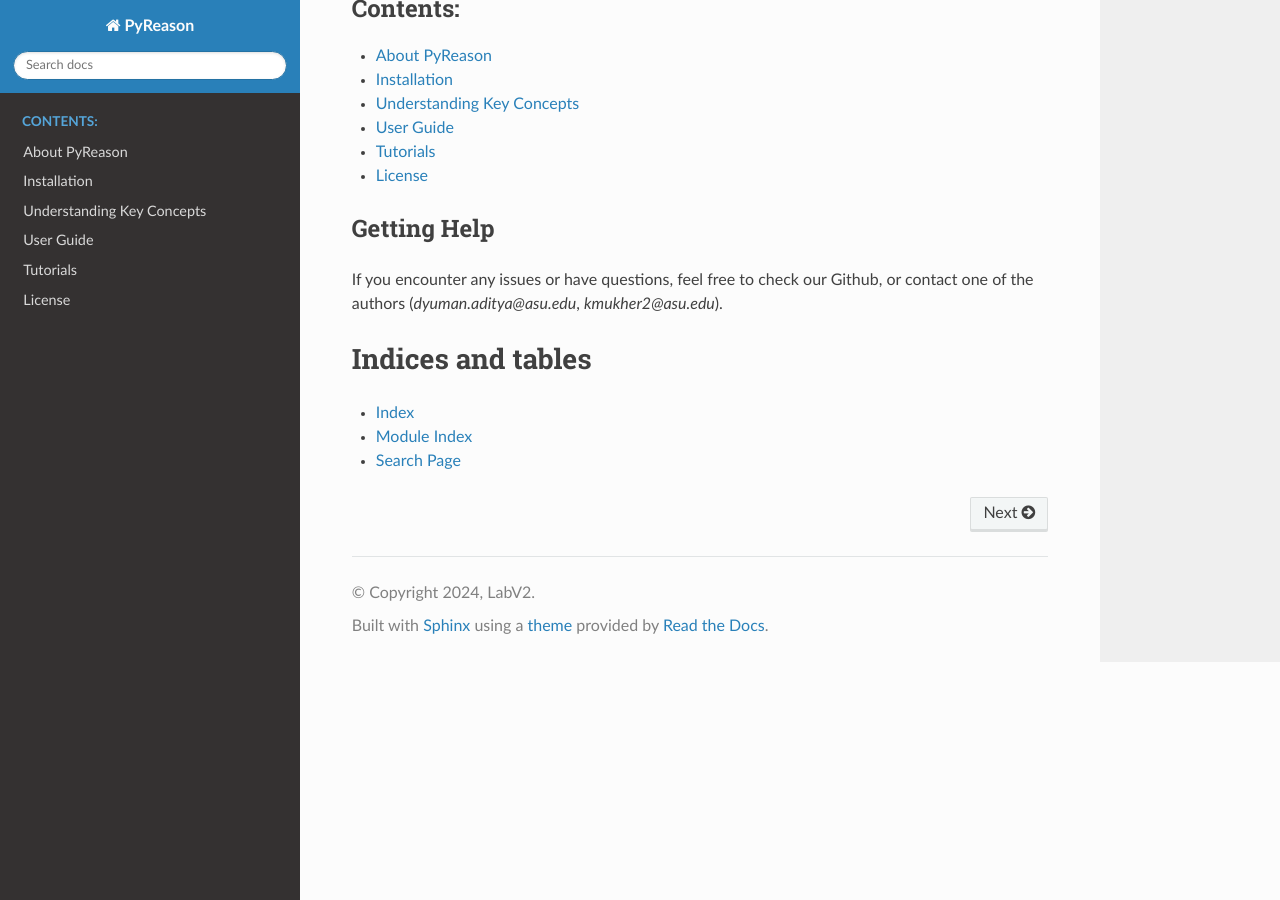
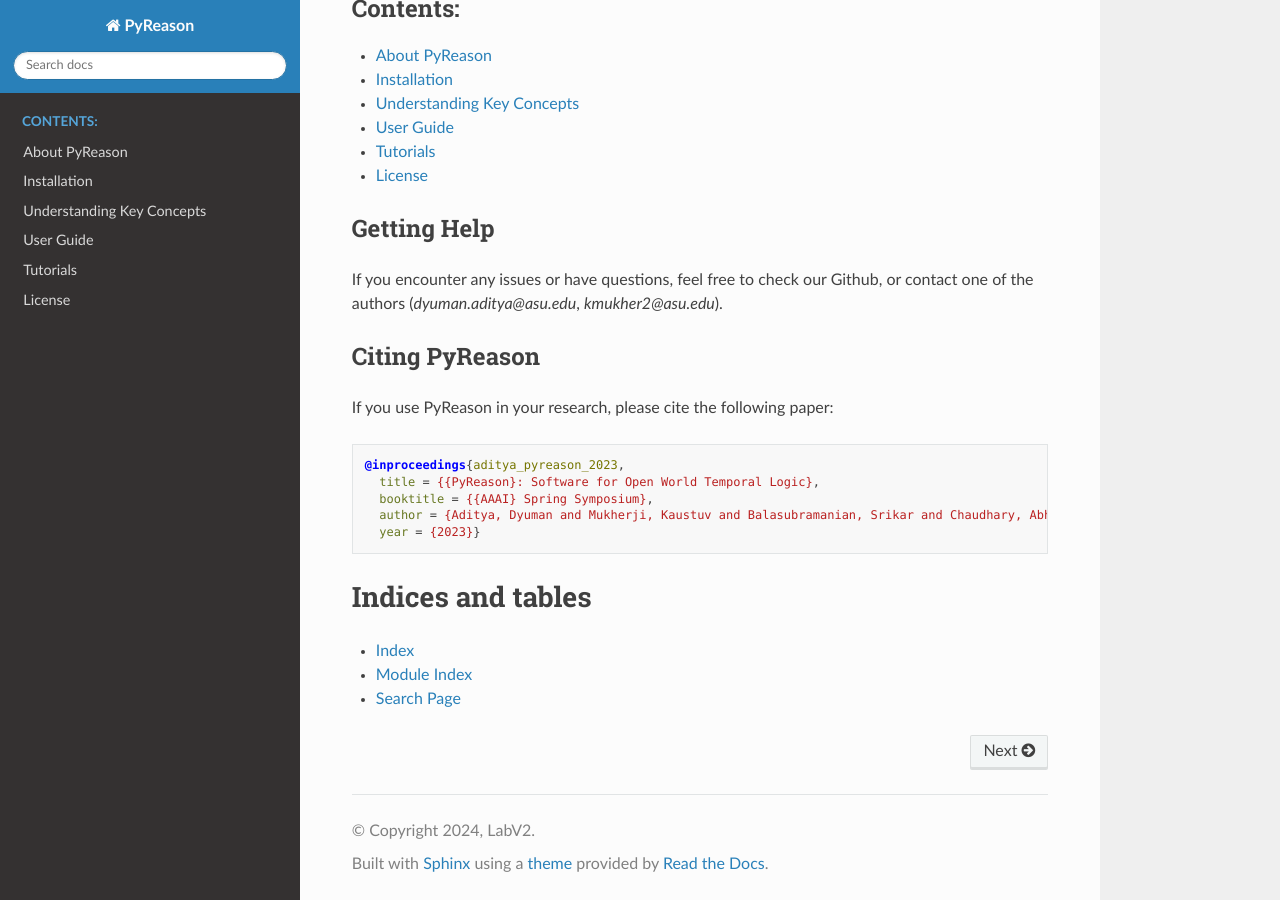
Before and after one commit to lab-v2/pyreason, a Sphinx documentation site: the page built from docs/source/index.rst, in a window 1280 px wide and 900 px high, scrolled down 608 px. Built offline with Sphinx 7.4.7 and the Read the Docs theme 3.1.0, drawn with Linux system fonts in a browser that asks for light colours; pages that are not in the unit, such as notebooks, are missing from menus.

Commit message:
bibtex in docs

```diff
--- a/docs/source/index.rst
+++ b/docs/source/index.rst
@@ -31,6 +31,20 @@
 ------------
 If you encounter any issues or have questions, feel free to check our Github, or contact one of the authors (`dyuman.aditya@asu.edu`, `kmukher2@asu.edu`).
 
+
+Citing PyReason
+---------------
+If you use PyReason in your research, please cite the following paper:
+
+.. code-block:: bibtex
+
+    @inproceedings{aditya_pyreason_2023,
+      title = {{PyReason}: Software for Open World Temporal Logic},
+      booktitle = {{AAAI} Spring Symposium},
+      author = {Aditya, Dyuman and Mukherji, Kaustuv and Balasubramanian, Srikar and Chaudhary, Abhiraj and Shakarian, Paulo},
+      year = {2023}}
+
+
 Indices and tables
 ==================
 
```
